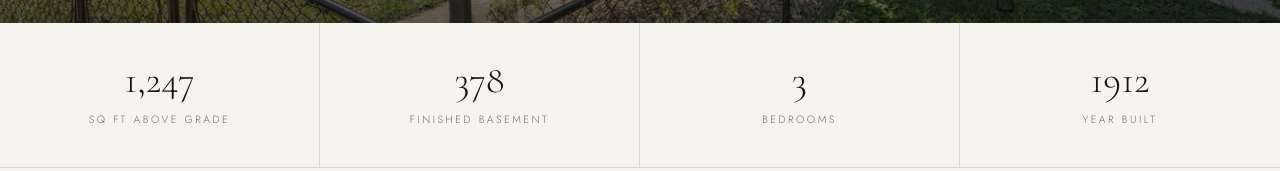
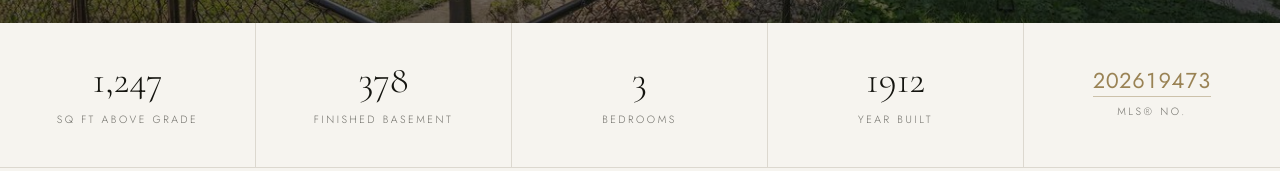
Before and after one commit to corposant/470lipton.github.io, a plain HTML site: page index.html in a window 1280 px wide. Shown: the part 777-948 px from the top of the page. Drawn offline with nearby package versions, Linux system fonts and the light colour scheme.

Commit message:
Add MLS number as a fifth cell in the stat bar

```diff
--- a/index.html
+++ b/index.html
@@ -187,20 +187,40 @@ header.hero{
 /* ─────────────── STAT BAR ─────────────── */
 .stats{border-bottom:1px solid var(--hair)}
 .stats ul{
-  display:grid;grid-template-columns:repeat(4,1fr);
+  display:grid;grid-template-columns:repeat(5,1fr);
   list-style:none;margin:0;padding:0;
 }
+/* flex-centred so the cells still line up when one of them holds a
+   9-digit MLS number set much smaller than the display figures */
 .stats li{
   padding:2.4rem 1rem;text-align:center;border-right:1px solid var(--hair);
+  display:flex;flex-direction:column;justify-content:center
 }
 .stats li:last-child{border-right:0}
 .stats .n{font-family:var(--serif);font-size:clamp(1.8rem,3vw,2.5rem);line-height:1;display:block}
 .stats .l{font-size:.66rem;letter-spacing:.24em;text-transform:uppercase;color:var(--stone);margin-top:.7rem;display:block}
-@media(max-width:700px){
+
+/* the MLS cell: sans and tabular, because nine old-style serif figures in
+   a row are a mess, and brass so it reads as the one link in the bar */
+.stats .mls .n{
+  font-family:var(--sans);font-weight:400;
+  font-size:clamp(1.05rem,1.7vw,1.35rem);
+  font-variant-numeric:tabular-nums;letter-spacing:.03em
+}
+.stats .mls a{
+  color:var(--brass);text-decoration:none;
+  border-bottom:1px solid rgba(154,131,85,.45);
+  transition:color .3s,border-color .3s
+}
+.stats .mls a:hover{color:var(--ink);border-color:var(--ink)}
+
+@media(max-width:900px){
   .stats ul{grid-template-columns:repeat(2,1fr)}
   .stats li{border-bottom:1px solid var(--hair);padding:1.8rem .5rem}
   .stats li:nth-child(2n){border-right:0}
-  .stats li:nth-last-child(-n+2){border-bottom:0}
+  /* five items into two columns leaves one orphan — let it span the row
+     rather than stranding a border down the middle of empty space */
+  .stats li:last-child{grid-column:1/-1;border-right:0;border-bottom:0}
 }
 
 /* ─────────────── SECTIONS ─────────────── */
@@ -638,6 +658,7 @@ footer .brand{color:#fff}
     <li><span class="n">378</span><span class="l">Finished Basement</span></li>
     <li><span class="n">3</span><span class="l">Bedrooms</span></li>
     <li><span class="n">1912</span><span class="l">Year Built</span></li>
+    <li class="mls"><span class="n"><a href="https://www.realtor.ca/real-estate/30125698/470-lipton-street-winnipeg-west-end" target="_blank" rel="noopener">202619473</a></span><span class="l">MLS&reg; No.</span></li>
   </ul>
 </div>
 
```
